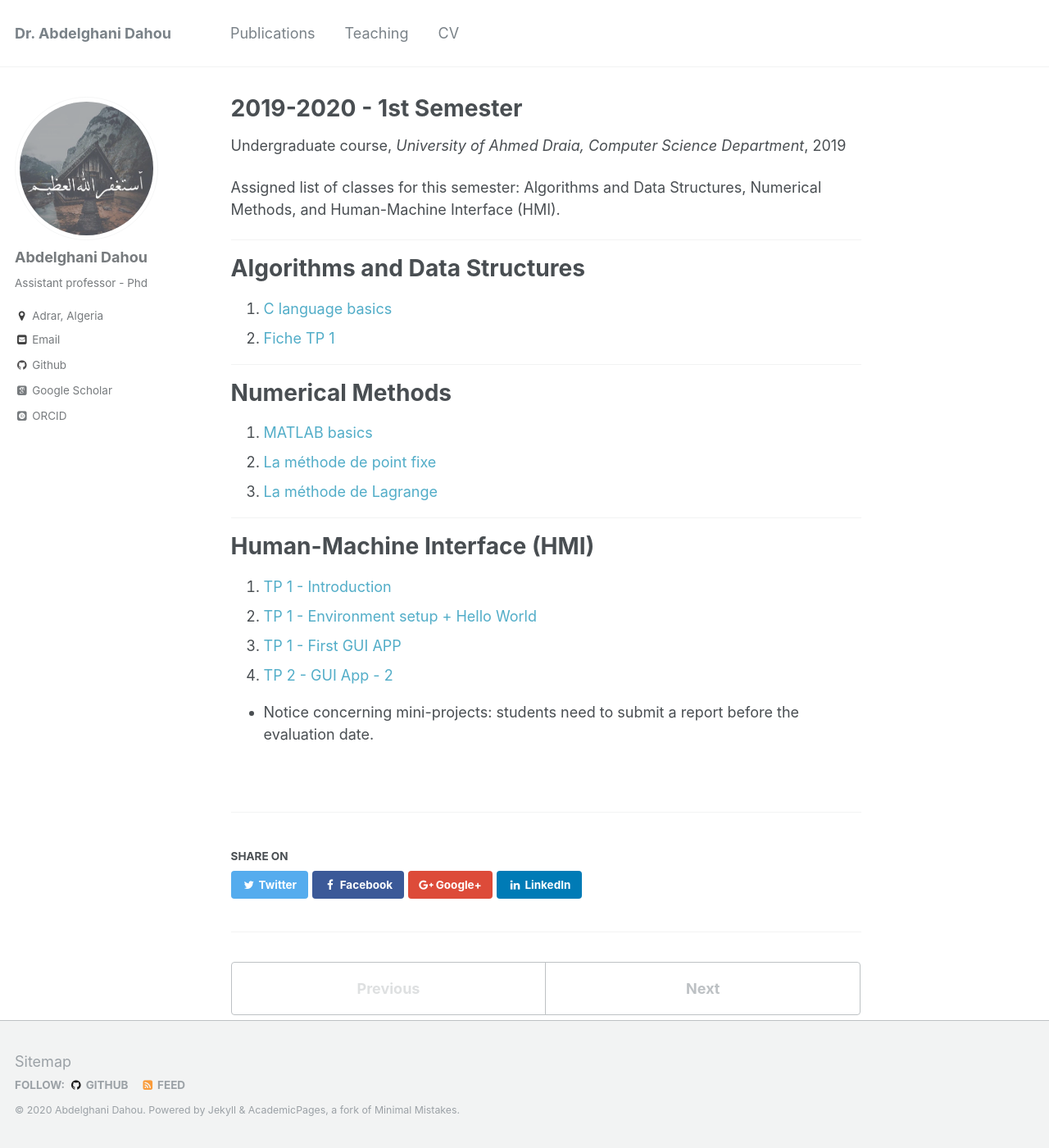
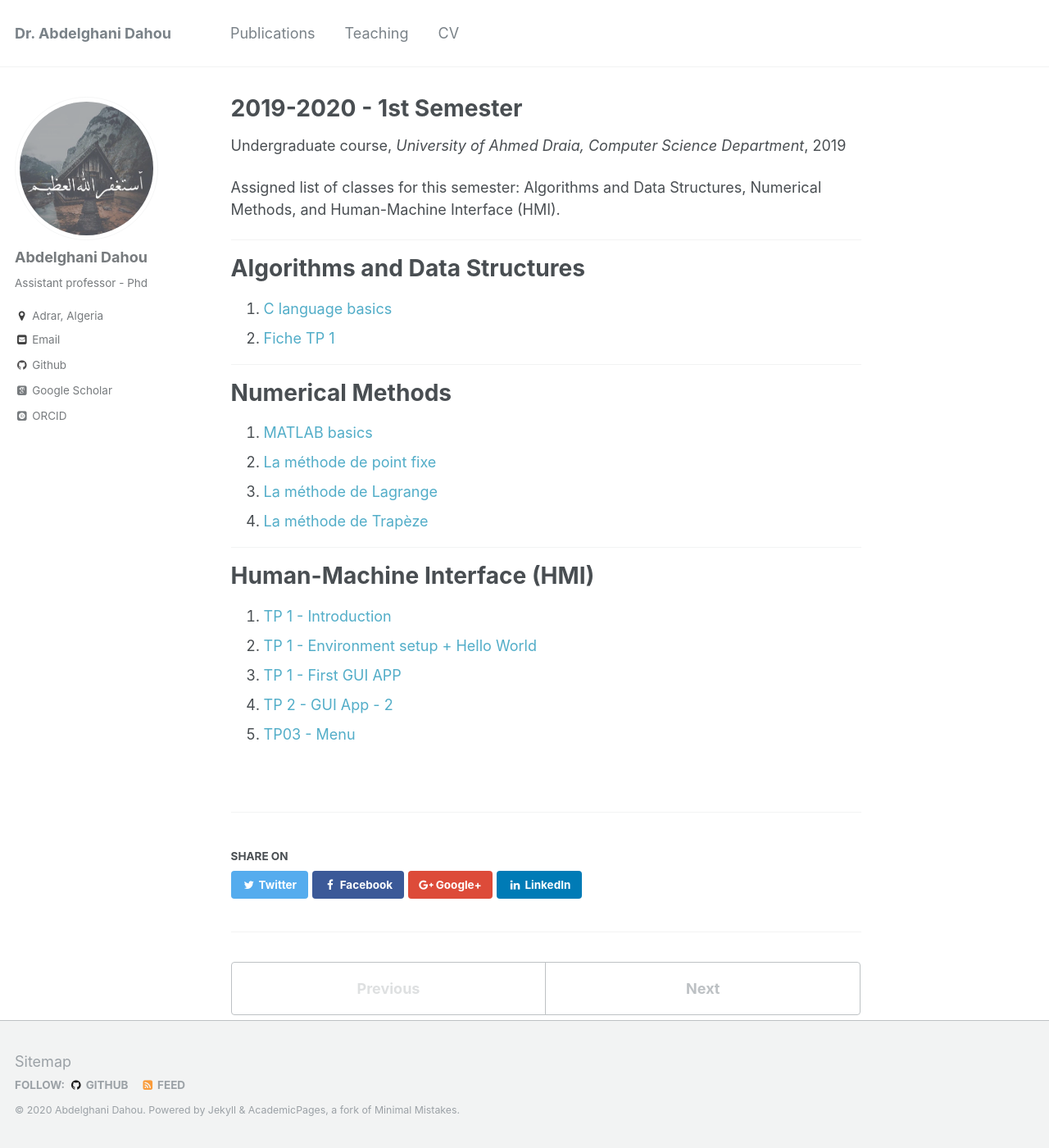
Before and after one commit to dr-dahou-adrar/dr-dahou-adrar.github.io, a Jekyll site: the page built from _teaching/2019-2020-1st-semester-teaching.md, in a window 1280 px wide and 1400 px high. Shown: the whole window at 82% size. Built offline with Jekyll 4.4.1, drawn with Linux system fonts in a browser that asks for light colours; some web fonts are replaced.

Commit message:
Update 2019-2020-1st-semester-teaching.md

```diff
--- a/_teaching/2019-2020-1st-semester-teaching.md
+++ b/_teaching/2019-2020-1st-semester-teaching.md
@@ -25,7 +25,8 @@ Numerical Methods
 ======
 1. [MATLAB basics](https://www.notion.so/1-MATLAB-basics-95a4cba5a607477598e94f1e27e883a3)
 2. [La méthode de point fixe](https://www.notion.so/3-La-m-thode-de-point-fixe-8eeb42b2c51749e5892fc9eea2f784c9)
-2. [La méthode de Lagrange]()
+3. [La méthode de Lagrange](https://www.notion.so/dahou/5-La-m-thode-de-Lagrange-04fd1b4c4bb04a2f941fcfb8bfc0a5da)
+4. [La méthode de Trapèze](https://www.notion.so/dahou/6-La-m-thode-de-Trap-ze-c43b44f88599413f97f3708bc12a61ef)
 
 
 
@@ -37,6 +38,4 @@ Human-Machine Interface (HMI)
 2. [TP 1 - Environment setup + Hello World](https://www.notion.so/TP01-Environment-setup-Hello-World-82a6cc6a2af846c2b645c466996e75c5)
 3. [TP 1 - First GUI APP](https://www.notion.so/TP01-First-GUI-App-0f710277f0e64daab0f3503552aa6d8f)
 4. [TP 2 - GUI App - 2](https://www.notion.so/TP02-GUI-App-2-8bdd68795a854bfcbf96774016b82a55)
-
-
-* Notice concerning mini-projects: students need to submit a report before the evaluation date.
+5. [TP03 - Menu](https://www.notion.so/dahou/TP03-Menu-5789cdf97d974f6b90e55ef7df2ecf38)
```
